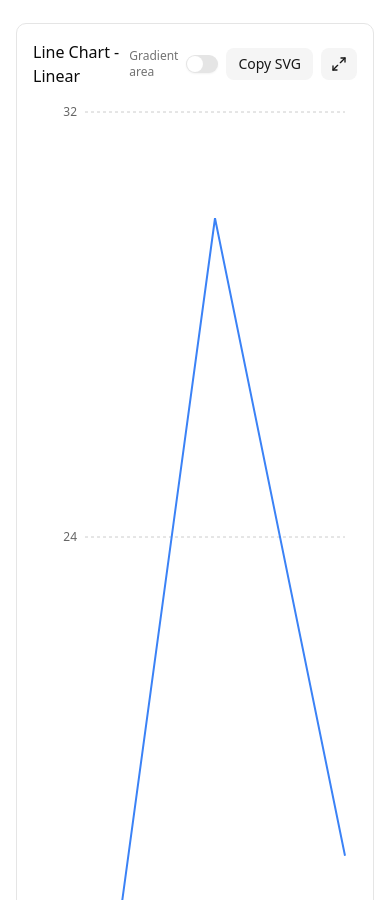
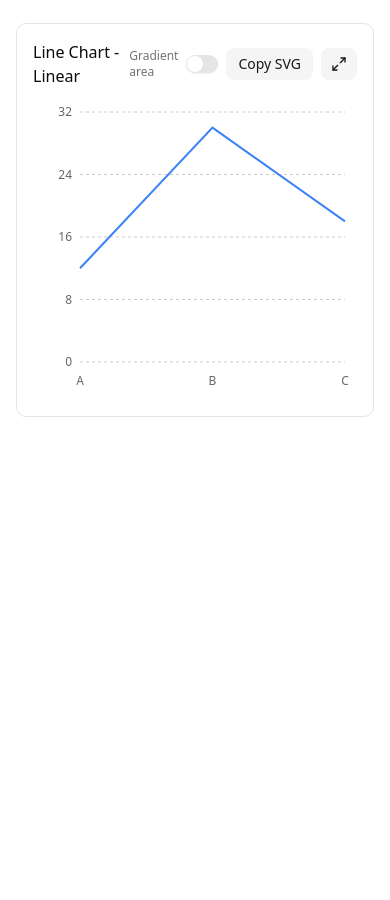
Before and after one commit to s1n-c0s/FastChart, a React (Vite) app: page / in a window 390 px wide. Shown: the part 2105-3005 px from the top of the page. After the commit the page ends 2538 px from the top, so only its background shows below. Built offline with nearby package versions, Linux system fonts and the light colour scheme.

Commit message:
= fix bug responsive on mobile

```diff
--- a/src/components/charts/line-chart.tsx
+++ b/src/components/charts/line-chart.tsx
@@ -7,7 +7,7 @@ import {
   YAxis,
   LabelList,
   Area,
-  ResponsiveContainer // Import ResponsiveContainer
+  ResponsiveContainer
 } from "recharts"
 import type { Datum } from "@/types"
 import {
@@ -23,7 +23,13 @@ export interface LineChartProps {
   showGradientArea?: boolean
 }
 
-export const LineChart = React.memo(function LineChart({ data, containerRef, showLabels = false, showGradientArea = false }: LineChartProps) {
+export const LineChart = React.memo(function LineChart({
+  data,
+  containerRef,
+  showLabels = false,
+  showGradientArea = false
+}: LineChartProps) {
+
   const chartConfig = React.useMemo(() => {
     const uniqueIds = Array.from(new Set(data.map(d => d.id)))
     return uniqueIds.reduce((acc, id) => {
@@ -41,10 +47,18 @@ export const LineChart = React.memo(function LineChart({ data, containerRef, sho
   const gradientId = React.useMemo(() => `gradient-${seriesId}`, [seriesId])
 
   return (
-    /* Use relative positioning and overflow-hidden to prevent the resize loop */
-    <div ref={containerRef} className="h-full w-full relative overflow-hidden min-h-0">
-      <ChartContainer config={chartConfig} className="h-full w-full aspect-auto">
-        {/* Wrap the chart in ResponsiveContainer with 100% width and height */}
+    /* FIX: We force a specific height on mobile (h-[300px]) and h-full for desktop.
+       We also use 'min-h-0' and 'overflow-hidden' to break the flexbox resize loop.
+    */
+    <div
+      ref={containerRef}
+      className="w-full h-[300px] md:h-full relative min-h-0 overflow-hidden"
+    >
+      <div className="absolute inset-0">
+        <ChartContainer
+          config={chartConfig}
+          className="h-full w-full aspect-none" // Force removal of any aspect-ratio classes
+        >
           <ResponsiveContainer width="100%" height="100%">
             <ComposedChart
               data={data}
@@ -62,12 +76,12 @@ export const LineChart = React.memo(function LineChart({ data, containerRef, sho
                 tickLine={false}
                 axisLine={false}
                 tickMargin={8}
-              tickFormatter={(value) => value.slice(0, 3)}
+                tickFormatter={(value) => String(value).slice(0, 3)}
               />
               <YAxis
                 tickLine={false}
                 axisLine={false}
-              width={40}
+                width={35}
               />
               <ChartTooltip
                 cursor={false}
@@ -105,11 +119,12 @@ export const LineChart = React.memo(function LineChart({ data, containerRef, sho
           </ResponsiveContainer>
         </ChartContainer>
       </div>
+    </div>
   )
 }, (prevProps, nextProps) => {
   return (
     prevProps.showLabels === nextProps.showLabels &&
     prevProps.showGradientArea === nextProps.showGradientArea &&
-    prevProps.data === nextProps.data // Simpler check if data reference is managed
+    prevProps.data === nextProps.data
   )
 })
```
Lines whose indentation alone changed are shown as unchanged.
